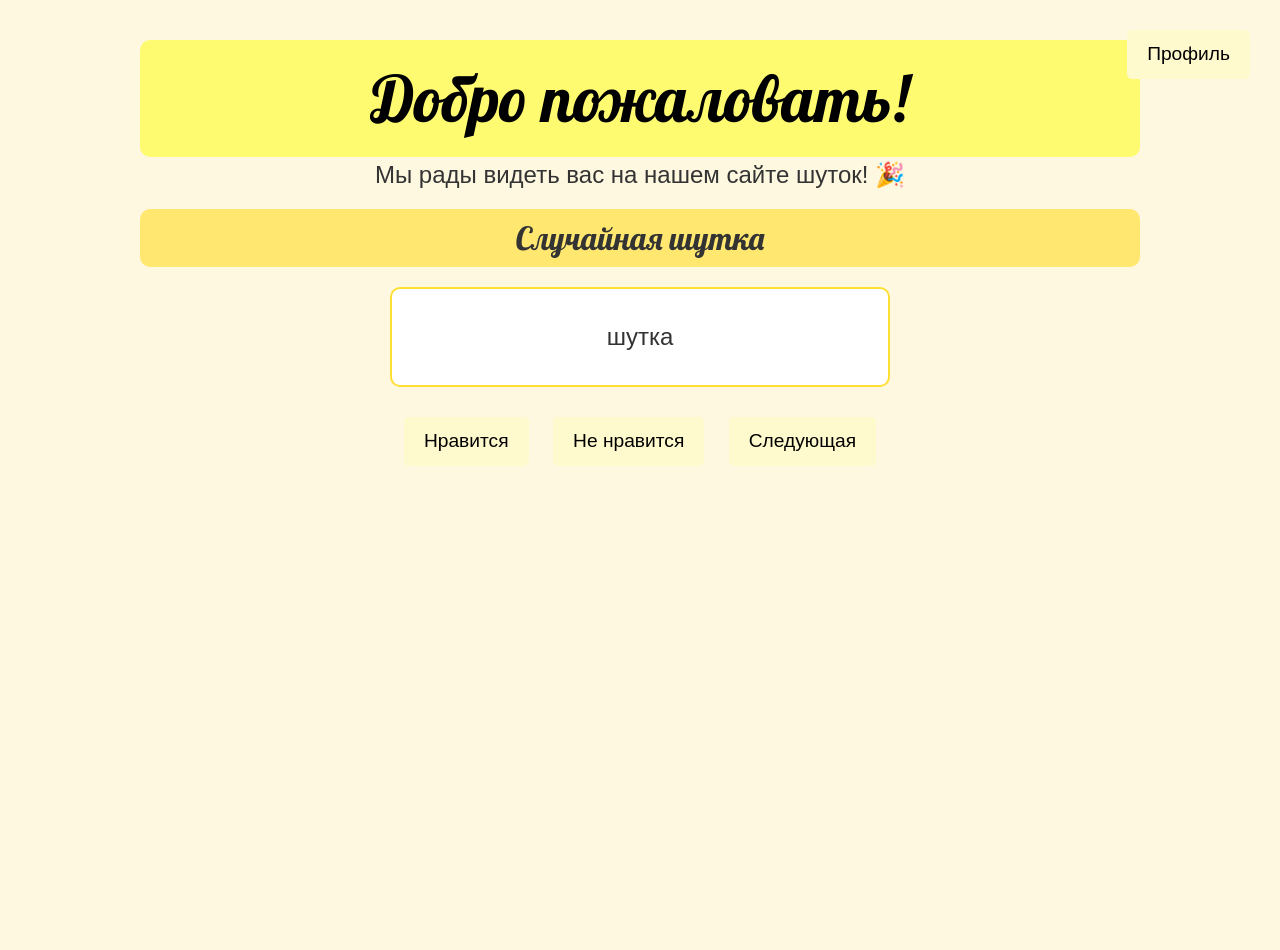
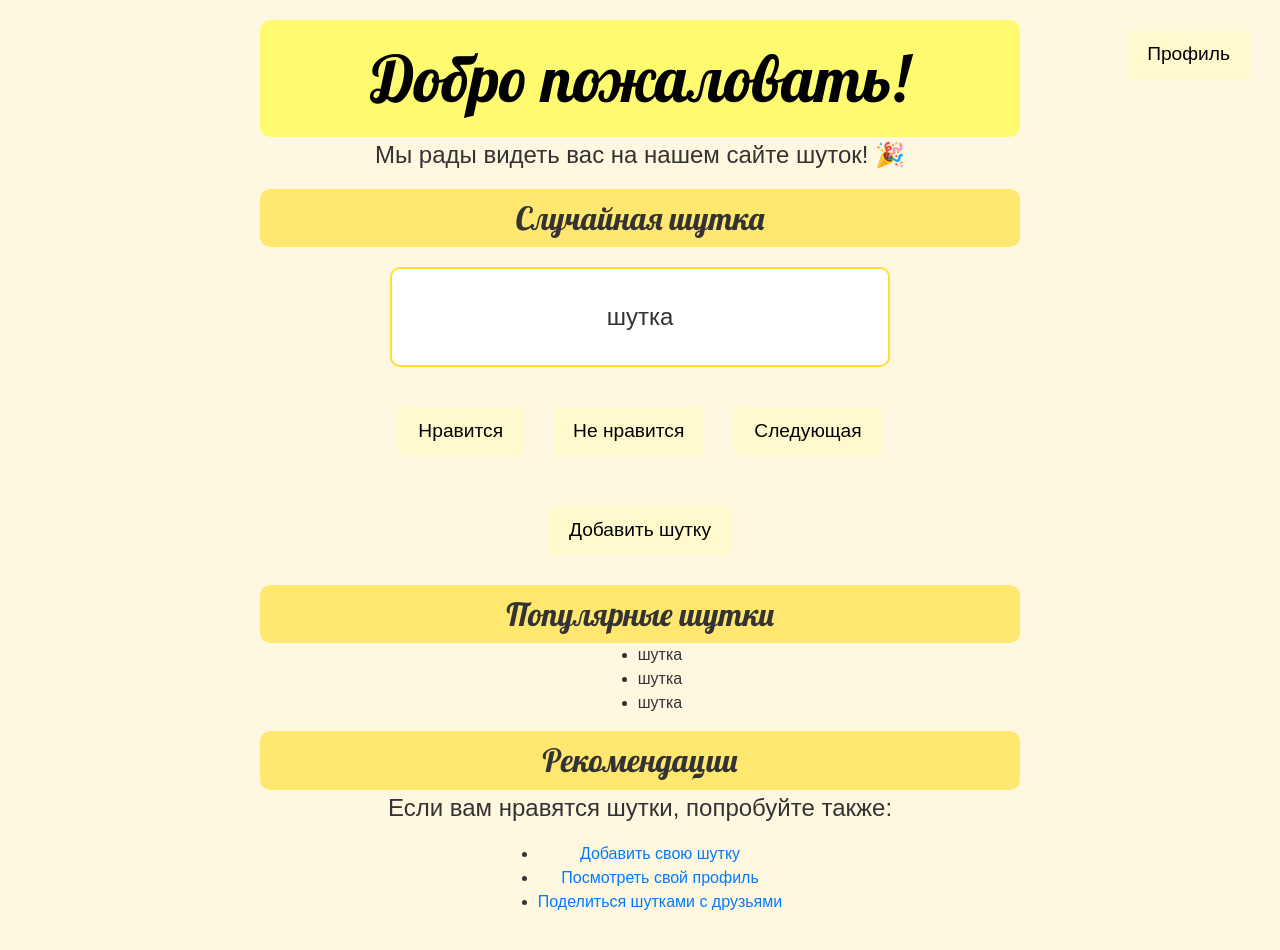
Before and after one commit to Exort322/April_project, a Flask app: page /welcome in a window 1280 px wide. Before the commit the page ends 466 px from the top, so only its background shows below. Run offline with Flask 3, Linux system fonts and the light colour scheme; some libraries are stand-ins or nearby versions.

Commit message:
обновлен интерфейс и страница создания шутки

```diff
--- a/front/static/css/style.css
+++ b/front/static/css/style.css
@@ -8,7 +8,10 @@ body {
     display: flex;
     flex-direction: column;
     align-items: center;
-    margin-top: 40px;
+    max-width: 800px;
+    margin: 0 auto;
+    padding: 20px;
+    text-align: center;
 }
 
 h1 {
@@ -75,11 +78,16 @@ h2 {
 .button-container {
     display: flex;
     justify-content: center;
-    margin-top: 20px;
+    gap: 10px;
+    margin: 20px 0;
 }
 
 .button-container .button {
     margin: 0 10px;
+}
+
+.add-joke-button {
+    margin: 20px 0;
 }
 
 .auth-form {
--- a/front/templates/index.html
+++ b/front/templates/index.html
@@ -9,11 +9,33 @@
     <div class="joke" id="jokeDisplay">
         шутка
     </div>
-    <div>
+
+    <div class="button-container">
         <button class="button">Нравится</button>
         <button class="button">Не нравится</button>
         <button class="button">Следующая</button>
     </div>
+
+    <div class="add-joke-button">
+        <a href="{{ url_for('create_joke') }}">
+            <button class="button">Добавить шутку</button>
+        </a>
+    </div>
+
+    <h2>Популярные шутки</h2>
+    <ul class="popular-jokes">
+        <li>шутка</li>
+        <li>шутка</li>
+        <li>шутка</li>
+    </ul>
+
+    <h2>Рекомендации</h2>
+    <p>Если вам нравятся шутки, попробуйте также:</p>
+    <ul class="recommendations">
+        <li><a href="{{ url_for('create_joke') }}">Добавить свою шутку</a></li>
+        <li><a href="{{ url_for('profile') }}">Посмотреть свой профиль</a></li>
+        <li><a href="#">Поделиться шутками с друзьями</a></li>
+    </ul>
 </div>
 
 <div class="profile-button">
--- a/front/templates/profile.html
+++ b/front/templates/profile.html
@@ -7,6 +7,8 @@
     <div class="profile-info">
         <p><strong>Имя пользователя:</strong> {{ user.username }}</p>
         <p><strong>Email:</strong> {{ user.email }}</p>
+        <p><strong>Дата регистрации:</strong> {{ user.registration_date.strftime('%Y-%m-%d') }}</p>
+        <p><strong>Количество добавленных шуток:</strong> {{ user.jokes_count }}</p>
     </div>
 
     <div class="button-container">
--- a/front/test.py
+++ b/front/test.py
@@ -1,8 +1,9 @@
 from flask import Flask, render_template, redirect, url_for, flash
 from flask_wtf import FlaskForm
-from wtforms import StringField, PasswordField, SubmitField, EmailField
+from wtforms import StringField, PasswordField, SubmitField, EmailField, TextAreaField, SelectField
 from wtforms.fields.simple import BooleanField
 from wtforms.validators import DataRequired, Email, EqualTo
+from datetime import datetime
 
 app = Flask(__name__)
 app.secret_key = 'silly_joke_secret_key'
@@ -16,11 +17,22 @@ class RegistrationForm(FlaskForm):
     remember_me = BooleanField('Запомнить меня')
     submit = SubmitField('Зарегистрироваться')
 
+
 class LoginForm(FlaskForm):
     username = StringField('Имя пользователя', validators=[DataRequired()])
     password = PasswordField('Пароль', validators=[DataRequired()])
     remember_me = BooleanField('Запомнить меня')
     submit = SubmitField('Войти')
+
+
+class JokeForm(FlaskForm):
+    joke_text = TextAreaField('Текст шутки', validators=[DataRequired()])
+    joke_category = SelectField('Тематика шутки', choices=[
+        ('анекдоты', 'Анекдоты'),
+        ('шутки', 'Шутки'),
+        ('юмор', 'Юмор')
+    ], validators=[DataRequired()])
+    submit = SubmitField('Добавить шутку')
 
 
 @app.route('/', methods=['GET', 'POST'])
@@ -50,12 +62,22 @@ def login():
 @app.route('/profile')
 def profile():
     user_data = {
-        'username': 'example_user',
-        'email': 'user@example.com'
+        'username': 'test',
+        'email': 'test@test',
+        'registration_date': datetime(2025, 1, 1),
+        'jokes_count': 5
     }
     return render_template('profile.html', user=user_data)
 
 
+@app.route('/create_joke', methods=['GET', 'POST'])
+def create_joke():
+    form = JokeForm()
+    if form.validate_on_submit():
+        flash('Шутка добавлена успешно!', 'success')
+        return redirect(url_for('welcome'))
+    return render_template('create_joke.html', form=form)
+
 
 if __name__ == '__main__':
     app.run(debug=True)
```
Also changed, not shown: front/templates/create_joke.html (added, +40 -0 lines), main.py (line endings or trailing spaces).
